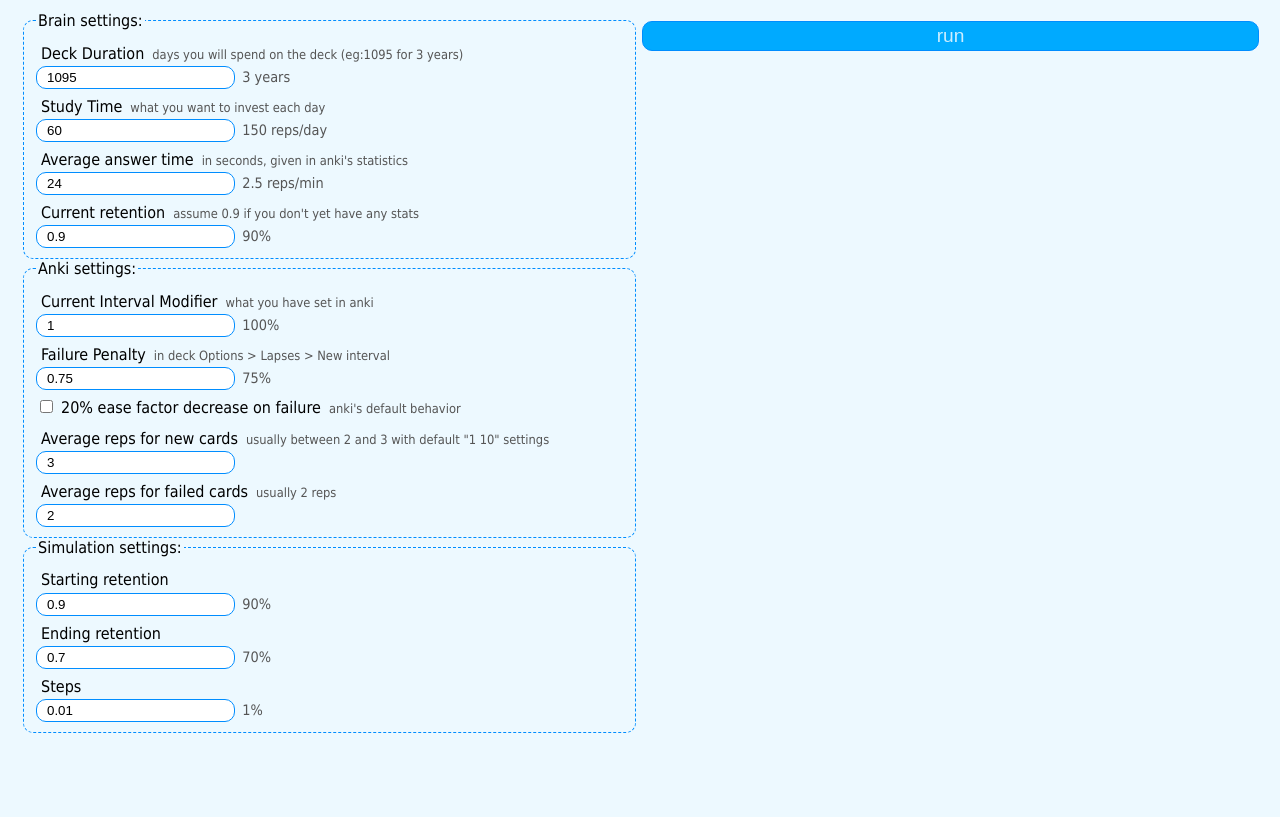
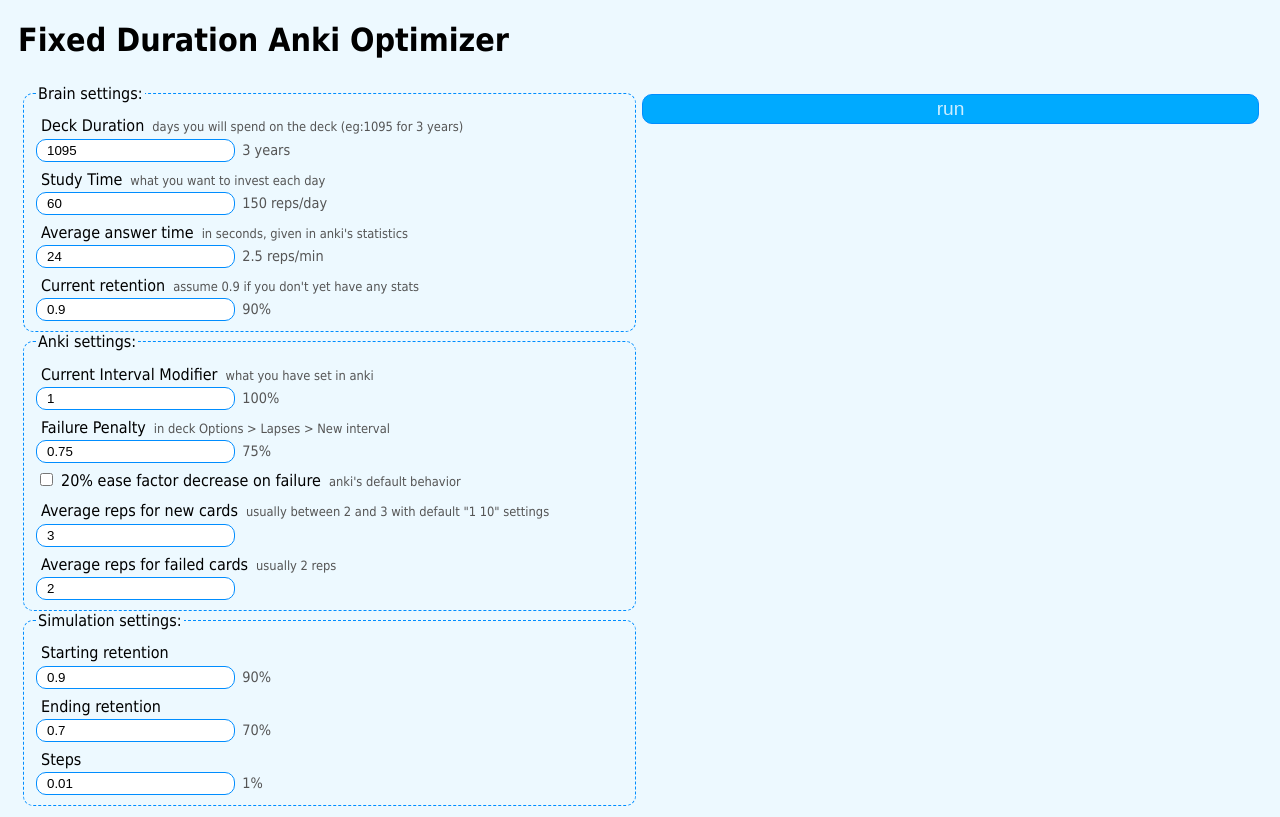
Before and after one commit to FrenchYann/Anki-Exploration, a plain HTML site: page optimizer.html in a window 1280 px wide. Drawn offline with Linux system fonts and the light colour scheme.

Commit message:
Add title to optimizer and simulator

```diff
--- a/optimizer.html
+++ b/optimizer.html
@@ -2,10 +2,12 @@
 <html>
   <head>
     <meta charset="UTF-8">
+    <title>Fixed Duration Anki Optimizer</title>
     <link rel="stylesheet" href="css/common.css">
     <link rel="stylesheet" href="css/optimizer.css">
   </head>
   <body>
+    <h1>Fixed Duration Anki Optimizer</h1>
     <table class="layout">
       <tr>
         <td>
```
Also changed, not shown: simulator.html (+1 -0 lines).
